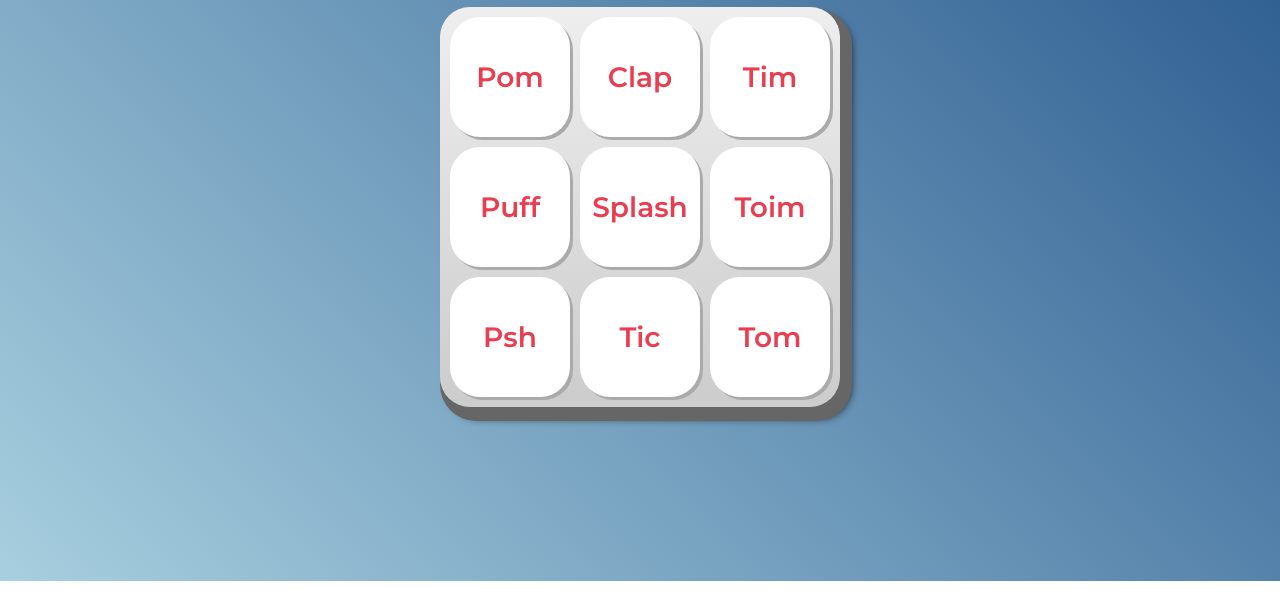
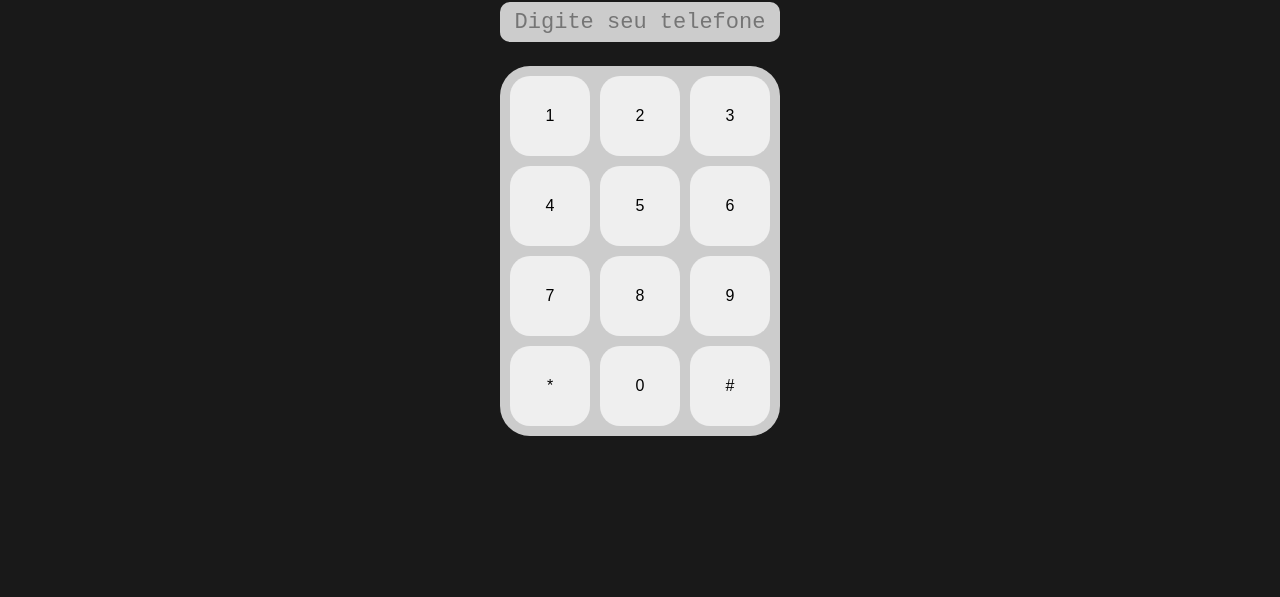
Before and after one commit to GuilhermeSerafim/alura-mid, a plain HTML site: page index.html in a window 1280 px wide. Shown: the part 219-816 px from the top of the page. Drawn offline with Linux system fonts and the light colour scheme.

Commit message:
Finalizando o desafio de percorrer a lista de teclas do AluraFone, e ao clicar em qualquer tecla do teclado, imprima o valor no campo Digite seu telefone.

```diff
--- a/css/estilos.css
+++ b/css/estilos.css
@@ -1,67 +1,64 @@
-:root {
-  --cinza: #aaa;
-  --vermelha: #e93d50;
-  --vermelha-escura: #af303f;
-  --branca: #fff;
-  --luz: rgb(229, 255, 0);
+* {
+  box-sizing: border-box;
+/*   margin: 0;
+  padding: 0; */
 }
 
 body {
-  align-items: center;
-  background: linear-gradient(45deg, #a7cfdf 0%,#23538a 100%);
   display: flex;
   justify-content: center;
+  align-items: center;
   flex-direction: column;
-  font-family: 'Montserrat', sans-serif;
+
+  background-color: #191919;
   min-height: 100vh;
 }
 
+input {
+  border: none;
+  color: inherit;
+  font-size: inherit;
+  font-weight: inherit;
+  font-family: inherit;
+}
+
 h1 {
-  color: var(--branca);
-  margin-bottom: 20px;
-  font-size: 2rem;
+  font-family: 'Montserrat', sans-serif;
+  font-size: 24px;
+  color: #fff;
 }
 
 .teclado {
-  background: linear-gradient(to bottom, #eeeeee 0%,#cccccc 100%);
-  box-shadow: 6px 8px 0 6px #666, 10px 10px 10px #000;
+  display: grid;
+  grid-template-columns: repeat(3, 1fr);
+  gap: 10px;
+
+  background-color: #cccccc;
   border-radius: 30px;
-  display: grid;
-  gap: 10px;
-  grid-template-columns: repeat(3, 1fr);
+
   padding: 10px;
 }
 
-.tecla {
-  background-color: var(--branca);
-  border-radius: 30px;
-  box-shadow: 3px 3px 0 var(--cinza);
-  color: var(--vermelha);
+input[type=button] {
+  border-radius: 20px;
   cursor: pointer;
-  height: 120px;
-  font-size: 1.75em;
-  font-weight: bold;
-  line-height: 120px;
-  text-align: center;
-  width: 120px;
+  font-family: 'Montserrat', sans-serif;
+  height: 80px;
+  width: 80px;
 }
 
-.tecla.ativa,
-.tecla:active {
-  background-color: var(--vermelha);
-  border: 4px solid  var(--vermelha);
-  box-shadow: 3px 3px 0 var(--vermelha-escura) inset;
-  color: var(--branca);
-  outline: none;
+input[type=tel] {
+  background-color: #cccccc;
+  border-radius: 10px;
+  font-family: monospace;
+  font-size: 22px;
+  height: 40px;
+  margin-bottom: 24px;
+  padding: 10px;
+  text-align: center;
+  width: 280px;
 }
 
-.tecla.focus,
-.tecla:focus {
-  outline: none;
-  box-shadow: 1px 1px 10px var(--luz);
+.ativa {
+  background-color: yellow;
 }
-
-.tecla.active:focus,
-.tecla:active:focus {
-  box-shadow: 3px 3px 0 var(--vermelha-escura) inset, 1px 1px 10px var(--luz);
-}
--- a/index.html
+++ b/index.html
@@ -5,45 +5,28 @@
 		<meta http-equiv="X-UA-Compatible" content="IE=edge" />
 		<meta name="viewport" content="width=device-width, initial-scale=1.0" />
 
-		<title>Alura MIDI</title>
-
-		<link rel="preconnect" href="https://fonts.googleapis.com" />
-		<link rel="preconnect" href="https://fonts.gstatic.com" crossorigin />
-		<link
-			href="https://fonts.googleapis.com/css2?family=Montserrat:wght@500;600&display=swap"
-			rel="stylesheet"
-		/>
-
-		<link rel="icon" type="image/png" href="images/bateria.png" />
-		<link rel="stylesheet" href="css/reset.css" />
+		<title>Alura Fone</title>
 		<link rel="stylesheet" href="css/estilos.css" />
 	</head>
 	<body>
-		<h1>Alura Midi</h1>
 
-		<section class="teclado">
-			<button class="tecla tecla_pom">Pom</button>
-			<button class="tecla tecla_clap">Clap</button>
-			<button class="tecla tecla_tim">Tim</button>
+		<h1> Alura Fone </h1>
+		<input type="tel" placeholder="Digite seu telefone">
+		 <section class="teclado">
+		   <input type="button" value="1">
+			<input type="button" value="2">
+			<input type="button" value="3">
+			<input type="button" value="4">
+			<input type="button" value="5">
+			<input type="button" value="6">
+			<input type="button" value="7">
+			<input type="button" value="8">
+			<input type="button" value="9">
+			<input type="button" value="*">
+			<input type="button" value="0">
+			<input type="button" value="#">
+		  </section>
 
-			<button class="tecla tecla_puff">Puff</button>
-			<button class="tecla tecla_splash">Splash</button>
-			<button class="tecla tecla_toim">Toim</button>
-
-			<button class="tecla tecla_psh">Psh</button>
-			<button class="tecla tecla_tic">Tic</button>
-			<button class="tecla tecla_tom">Tom</button>
-		</section>
-
-		<audio src="sounds/keyq.wav" id="som_tecla_pom"></audio>
-		<audio src="sounds/keyw.wav" id="som_tecla_clap"></audio>
-		<audio src="sounds/keye.wav" id="som_tecla_tim"></audio>
-		<audio src="sounds/keya.wav" id="som_tecla_puff"></audio>
-		<audio src="sounds/keys.wav" id="som_tecla_splash"></audio>
-		<audio src="sounds/keyd.wav" id="som_tecla_toim"></audio>
-		<audio src="sounds/keyz.wav" id="som_tecla_psh"></audio>
-		<audio src="sounds/keyx.wav" id="som_tecla_tic"></audio>
-		<audio src="sounds/keyc.wav" id="som_tecla_tom"></audio>
 
 		<script src="main.js"></script>
 	</body>
--- a/main.js
+++ b/main.js
@@ -1,14 +1,11 @@
-function tocaSom(idElementAudio) { //Está preparado para receber um id dinamicamente
-    document.querySelector(idElementAudio).play();
+const listaDeTeclas = document.querySelectorAll('input[type=button]');
+const inputTel = document.querySelector('input[type=tel]');
+
+for (let indice = 0; indice < listaDeTeclas.length; indice++) {
+
+  const tecla = listaDeTeclas[indice];
+
+  tecla.onclick = function () {
+    inputTel.value = inputTel.value + tecla.value;
+  }
 }
-
-const listaDeTeclas = document.querySelectorAll('.tecla');
-
-for(i = 0; i < listaDeTeclas.length; i++) {
-    const tecla = listaDeTeclas[i];
-    const instrumento = tecla.classList[1];
-    const idAudio = `#som_${instrumento}`;
-    tecla.onclick = () => {
-        tocaSom(idAudio);
-    }
-}
```
